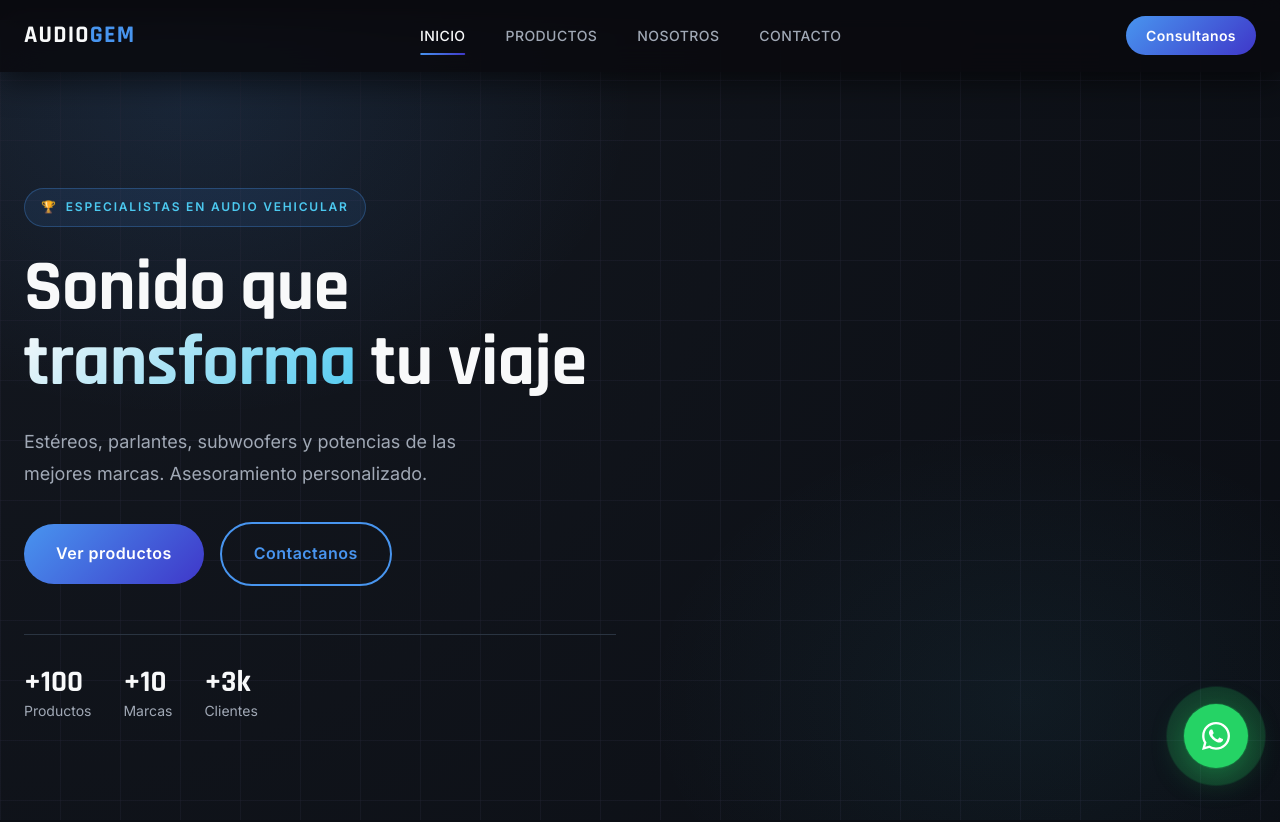
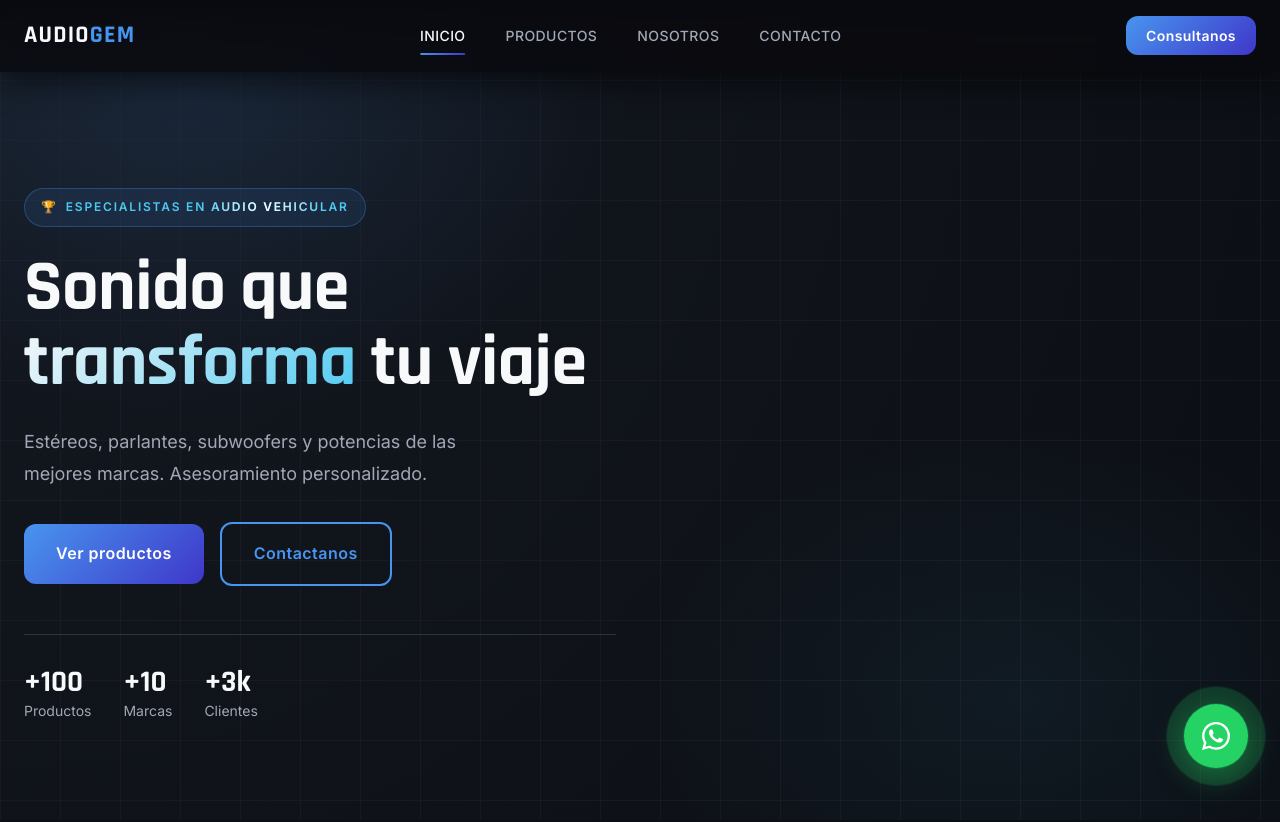
Before and after one commit to EstebanMutuverria/audiogem-web, a React (Vite) app: page / in a window 1280 px wide. Shown: the top 822 px of the page. Built offline with nearby package versions, Linux system fonts and the light colour scheme.

Commit message:
stetic changes in UI components

```diff
--- /dev/null
+++ b/src/components/animations/TextShimmer.css
@@ -0,0 +1,40 @@
+/* TextShimmer.css */
+
+.text-shimmer {
+    /* Variables de color adaptadas a la paleta Midnight & Silver */
+    --ts-base-color: var(--color-primary-light);
+    /* Color base sutil */
+    --ts-glow-color: var(--color-white);
+    /* Color del resplandor (blanco/plata) */
+
+    /* Gradiente dinámico calculado con el spread */
+    --ts-bg: linear-gradient(90deg,
+            transparent calc(50% - var(--ts-spread)),
+            var(--ts-glow-color),
+            transparent calc(50% + var(--ts-spread)));
+
+    position: relative;
+    display: inline-block;
+
+    /* Configuración del fondo para el recorte de texto */
+    background-image: var(--ts-bg), linear-gradient(var(--ts-base-color), var(--ts-base-color));
+    background-size: 250% 100%, auto;
+    background-repeat: no-repeat;
+    background-clip: text;
+    -webkit-background-clip: text;
+    -webkit-text-fill-color: transparent;
+    color: transparent;
+
+    /* Animación nativa en GPU */
+    animation: shimmerSlide var(--ts-duration) linear infinite;
+}
+
+@keyframes shimmerSlide {
+    0% {
+        background-position: 100% center;
+    }
+
+    100% {
+        background-position: 0% center;
+    }
+}
--- /dev/null
+++ b/src/components/animations/TextShimmer.jsx
@@ -0,0 +1,35 @@
+/**
+ * TextShimmer.jsx
+ * Efecto de resplandor para texto.
+ * Completamente optimizado con CSS nativo, sin dependencias (0 re-renders).
+ */
+
+import { useMemo } from 'react';
+import './TextShimmer.css';
+
+const TextShimmer = ({
+    children,
+    as: Component = 'p',
+    className = '',
+    duration = 2,
+    spread = 2,
+}) => {
+    // Calculamos el tamaño del resplandor basado en la longitud del texto
+    const dynamicSpread = useMemo(() => {
+        return children.length * spread;
+    }, [children, spread]);
+
+    return (
+        <Component
+            className={`text-shimmer ${className}`}
+            style={{
+                '--ts-duration': `${duration}s`,
+                '--ts-spread': `${dynamicSpread}px`,
+            }}
+        >
+            {children}
+        </Component>
+    );
+};
+
+export default TextShimmer;
--- a/src/components/layout/Navbar.css
+++ b/src/components/layout/Navbar.css
@@ -107,7 +107,7 @@
     color: var(--color-white);
     font-size: var(--text-sm);
     font-weight: var(--font-weight-semibold);
-    border-radius: var(--radius-full);
+    border-radius: var(--radius-lg);
     letter-spacing: 0.03em;
     transition: opacity var(--transition-fast), transform var(--transition-fast), box-shadow var(--transition-fast);
     text-decoration: none;
--- a/src/components/ui/Button.css
+++ b/src/components/ui/Button.css
@@ -11,7 +11,7 @@
     font-size: var(--text-sm);
     font-weight: var(--font-weight-semibold);
     letter-spacing: 0.03em;
-    border-radius: var(--radius-full);
+    border-radius: var(--radius-lg);
     border: 2px solid transparent;
     cursor: pointer;
     transition: transform var(--transition-fast), opacity var(--transition-fast), box-shadow var(--transition-fast), background-color var(--transition-fast);
--- a/src/features/home/HeroSection.css
+++ b/src/features/home/HeroSection.css
@@ -79,7 +79,6 @@
     border-radius: var(--radius-full);
     font-size: var(--text-xs);
     font-weight: var(--font-weight-semibold);
-    color: var(--color-primary-light);
     text-transform: uppercase;
     letter-spacing: 0.15em;
     margin-bottom: var(--spacing-6);
@@ -126,7 +125,6 @@
     border-top: 1px solid var(--color-bg-border);
 }
 
-.hero__stat {}
 
 .hero__stat-number {
     display: block;
--- a/src/features/home/HeroSection.jsx
+++ b/src/features/home/HeroSection.jsx
@@ -6,6 +6,7 @@
 
 import Button from '../../components/ui/Button';
 import ElectricBorder from '../../components/animations/ElectricBorder';
+import TextShimmer from '../../components/animations/TextShimmer';
 import './HeroSection.css';
 import { LuAudioLines } from "react-icons/lu";
 
@@ -24,7 +25,9 @@ const HeroSection = () => {
                 <div className="hero__content">
                     <div className="hero__label">
                         <span>🏆</span>
-                        Especialistas en audio vehicular
+                        <TextShimmer as="span" duration={2.5}>
+                            Especialistas en audio vehicular
+                        </TextShimmer>
                     </div>
 
                     <h1 className="hero__title">
```
